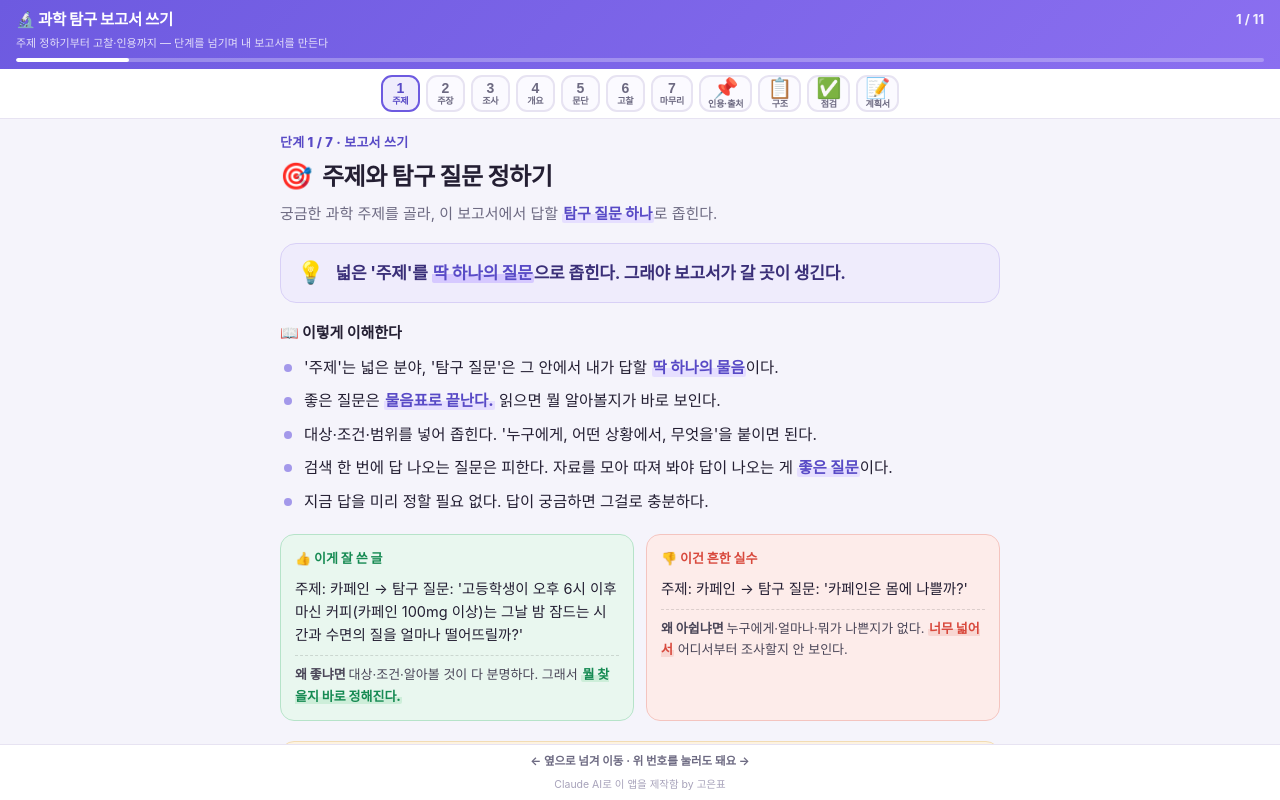
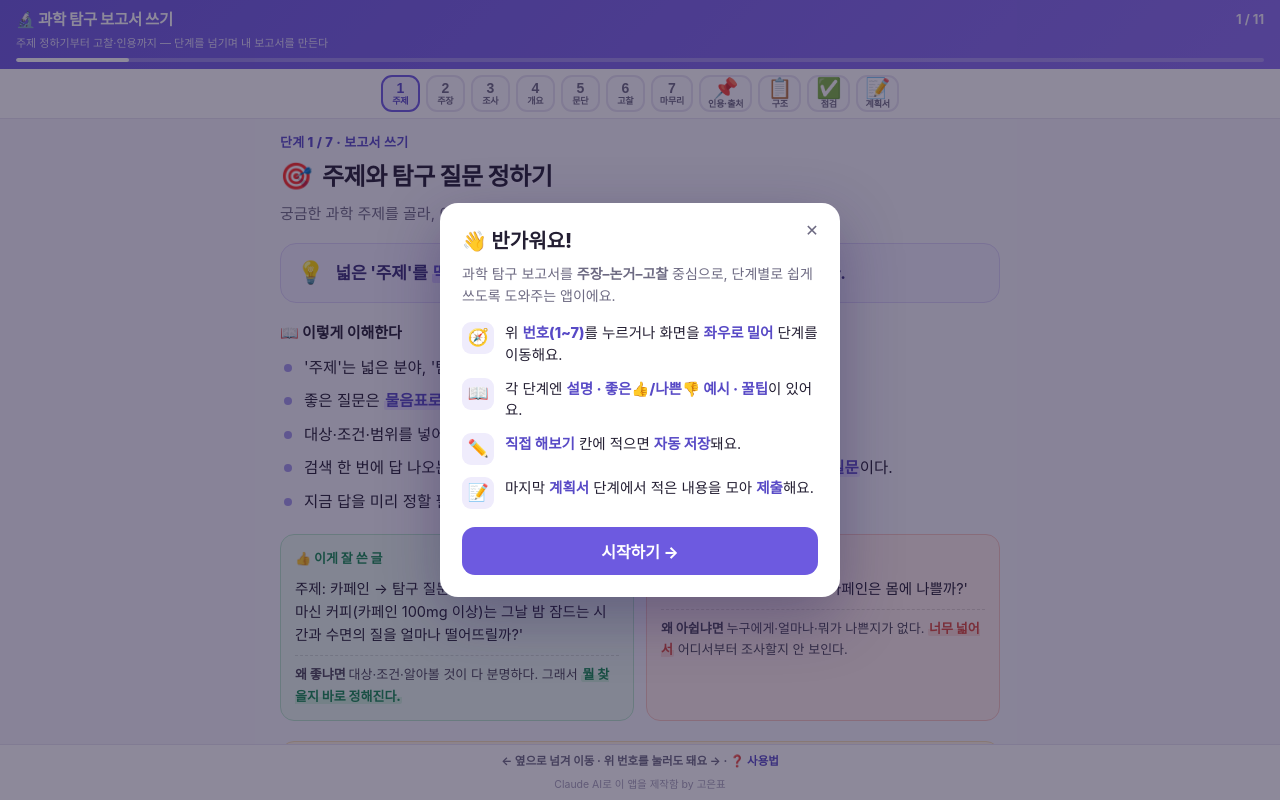
Before and after one commit to geungschool-hub/report-guide, a plain HTML site: page index.html in a window 1280 px wide. Drawn offline with Linux system fonts and the light colour scheme.

Commit message:
첫 방문 시 간단 가이드 팝업 추가(하단 '❓ 사용법'으로 재열기)
- 앱 소개 + 단계 이동/예시/자동저장/제출 4줄 온보딩 모달
- 첫 방문 자동 표시(localStorage), X·시작하기·배경클릭·Esc로 닫기

Co-Authored-By: Claude Fable 5 <noreply@anthropic.com>

```diff
--- a/index.html
+++ b/index.html
@@ -163,6 +163,29 @@
   .btn.ghost{background:#fff;border:1.5px solid var(--line);color:var(--muted);flex:0 0 auto;min-width:120px}
   .btn.copy{background:var(--good);color:#fff;flex:0 0 auto;min-width:130px}
   .credit{text-align:center;font-size:10.5px;color:#a7a2ba;margin-top:5px}
+  .help-btn{background:none;border:none;color:var(--primary-d);font-family:inherit;font-size:11.5px;font-weight:700;cursor:pointer;padding:0}
+
+  /* 가이드 팝업(모달) */
+  .modal-bg{position:fixed;inset:0;background:rgba(28,20,55,.5);display:flex;align-items:center;justify-content:center;
+    padding:20px;z-index:100;opacity:0;pointer-events:none;transition:opacity .2s}
+  .modal-bg.show{opacity:1;pointer-events:auto}
+  .modal{position:relative;background:var(--card);border-radius:18px;max-width:400px;width:100%;max-height:88vh;
+    overflow-y:auto;-webkit-overflow-scrolling:touch;box-shadow:0 20px 60px rgba(40,25,90,.35);
+    padding:22px;transform:translateY(12px);transition:transform .2s}
+  .modal-bg.show .modal{transform:none}
+  .modal h2{margin:0 0 5px;font-size:20px;font-weight:800;color:var(--ink)}
+  .modal .sub{color:var(--muted);font-size:14px;line-height:1.55;margin:0 0 16px}
+  .modal .g-list{list-style:none;margin:0 0 18px;padding:0;display:flex;flex-direction:column;gap:12px}
+  .modal .g-list li{display:flex;gap:11px;align-items:flex-start;font-size:14.5px;line-height:1.5}
+  .modal .g-ic{flex:0 0 auto;width:32px;height:32px;border-radius:9px;background:var(--primary-t);
+    display:flex;align-items:center;justify-content:center;font-size:17px}
+  .modal .g-list b{color:var(--primary-d);font-weight:800}
+  .modal .m-btn{width:100%;min-height:48px;border:none;border-radius:13px;background:var(--primary);color:#fff;
+    font-family:inherit;font-size:16px;font-weight:800;cursor:pointer}
+  .modal .m-btn:hover{background:var(--primary-d)}
+  .modal .m-x{position:absolute;top:12px;right:12px;width:32px;height:32px;border:none;background:transparent;
+    color:var(--muted);font-size:16px;cursor:pointer;border-radius:8px}
+  .modal .m-x:hover{background:#f0edf9}
 
   /* 제출자 정보 입력 */
   .field input{width:100%;border:1.5px solid var(--line);border-radius:11px;padding:11px 12px;font-family:inherit;font-size:16px;background:#fff;color:var(--ink)}
@@ -214,9 +237,24 @@
   <main class="content" id="content"><div class="wrap" id="screen"></div></main>
 
   <footer>
-    <div class="swipe-hint">← 옆으로 넘겨 이동 · 위 번호를 눌러도 돼요 →</div>
+    <div class="swipe-hint">← 옆으로 넘겨 이동 · 위 번호를 눌러도 돼요 → · <button class="help-btn" type="button" id="helpbtn">❓ 사용법</button></div>
     <div class="credit">Claude AI로 이 앱을 제작함 by 고은표</div>
   </footer>
+</div>
+
+<div class="modal-bg" id="introbg" role="dialog" aria-modal="true" aria-labelledby="introttl">
+  <div class="modal">
+    <button class="m-x" type="button" id="introx" aria-label="닫기">✕</button>
+    <h2 id="introttl">👋 반가워요!</h2>
+    <p class="sub">과학 탐구 보고서를 <b>주장–논거–고찰</b> 중심으로, 단계별로 쉽게 쓰도록 도와주는 앱이에요.</p>
+    <ul class="g-list">
+      <li><span class="g-ic">🧭</span><span>위 <b>번호(1~7)</b>를 누르거나 화면을 <b>좌우로 밀어</b> 단계를 이동해요.</span></li>
+      <li><span class="g-ic">📖</span><span>각 단계엔 <b>설명 · 좋은👍/나쁜👎 예시 · 꿀팁</b>이 있어요.</span></li>
+      <li><span class="g-ic">✏️</span><span><b>직접 해보기</b> 칸에 적으면 <b>자동 저장</b>돼요.</span></li>
+      <li><span class="g-ic">📝</span><span>마지막 <b>계획서</b> 단계에서 적은 내용을 모아 <b>제출</b>해요.</span></li>
+    </ul>
+    <button class="m-btn" type="button" id="introstart">시작하기 →</button>
+  </div>
 </div>
 
 <div id="printdoc" aria-hidden="true"></div>
@@ -827,6 +865,21 @@ document.addEventListener('keydown', function(e){
   }catch(e){}
 })();
 
+/* 첫 방문 가이드 팝업 (다시 보기: 하단 '❓ 사용법') */
+(function(){
+  var bg = document.getElementById('introbg');
+  if(!bg) return;
+  function open(){ bg.classList.add('show'); }
+  function close(){ bg.classList.remove('show'); try{ localStorage.setItem('bogoseo_intro','seen'); }catch(e){} }
+  var seen=false; try{ seen = localStorage.getItem('bogoseo_intro')==='seen'; }catch(e){}
+  if(!seen) open();
+  var x=document.getElementById('introx'); if(x) x.addEventListener('click', close);
+  var st=document.getElementById('introstart'); if(st) st.addEventListener('click', close);
+  bg.addEventListener('click', function(e){ if(e.target===bg) close(); });
+  document.addEventListener('keydown', function(e){ if(e.key==='Escape' && bg.classList.contains('show')) close(); });
+  var hb=document.getElementById('helpbtn'); if(hb) hb.addEventListener('click', open);
+})();
+
 render();
 </script>
 </body>
```
